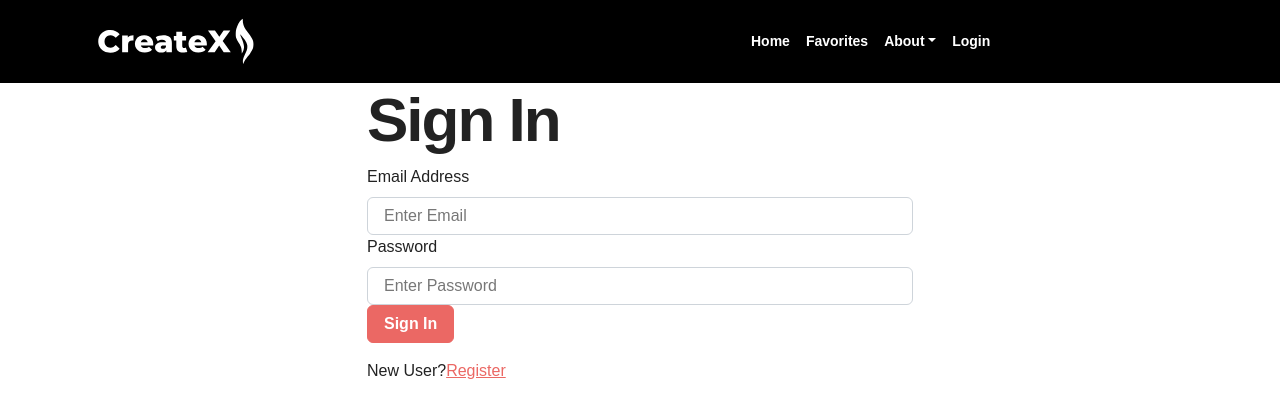
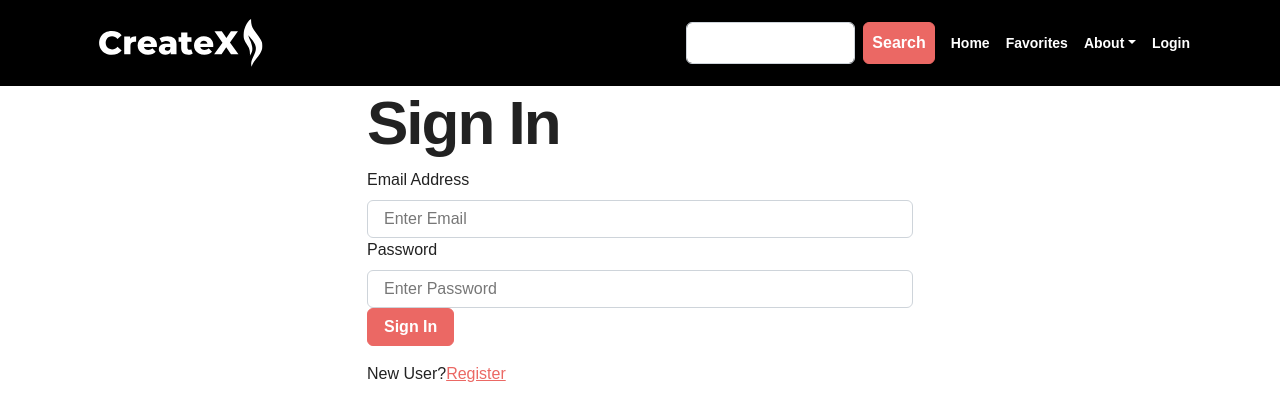
Before and after one commit to johannwest7012/CreateX, a React (Create React App) app in the folder frontend/: page /login in a window 1280 px wide. Shown: the top 420 px of the page. Built offline with nearby package versions, Linux system fonts and the light colour scheme; a web font is replaced by a local one.

Commit message:
Search box

```diff
--- a/frontend/src/actions/creatorActions.js
+++ b/frontend/src/actions/creatorActions.js
@@ -10,10 +10,10 @@ import {CREATOR_LIST_REQUEST,
 import axios from 'axios'
 
 
-export const listCreators = () => async (dispatch) => {
+export const listCreators = (keyword = '') => async (dispatch) => {
 try{
     dispatch({ type: CREATOR_LIST_REQUEST })
-    const { data } = await axios.get('/api/creators/')
+    const { data } = await axios.get(`/api/creators${keyword}`)
     dispatch({
         type:CREATOR_LIST_SUCCESS,
         payload: data
--- a/frontend/src/components/CreatorGrid.js
+++ b/frontend/src/components/CreatorGrid.js
@@ -24,7 +24,7 @@ function CreatorGrid() {
         {
             field: 'price',
             headerName: 'Price',
-            type: 'numebr',
+            type: 'number',
             valueFormatter: ({ value }) => {
               if (value === null) {
                 return '';
@@ -55,7 +55,6 @@ function CreatorGrid() {
             rows={rows}
             columns={columns}
             pageSize={5}
-            pagination={false}
             autoHeight
             checkboxSelection
             disableSelectionOnClick
--- a/frontend/src/components/Header.js
+++ b/frontend/src/components/Header.js
@@ -2,6 +2,7 @@ import React from 'react'
 import { useDispatch, useSelector } from 'react-redux'
 import { Image, Navbar, Nav, Container, Row, NavDropdown } from 'react-bootstrap'
 import {LinkContainer} from 'react-router-bootstrap'
+import SearchBox from './SearchBox'
 import { logout } from '../actions/userActions'
 // import myLogo from './CreateXlogo-white.svg'
 import myLogo from './logo_webflow.svg'
@@ -28,18 +29,22 @@ function Header() {
                     collapseOnSelect>
                 <Container>
 
-                    <LinkContainer to='/landing'>
+                    <LinkContainer to='/landing' style={{ height: '70px', width: '60%' }}>
                         <Navbar.Brand>
                             <img
                                 src={myLogo}
                                 alt='CreateX'
-                                style={{ maxHeight: '30%', maxWidth: '30%' }}
+                                style={{ maxHeight: '100%', maxWidth: '100%' }}
                             />
                         </Navbar.Brand>
                     </LinkContainer>
 
+
                     <Navbar.Toggle aria-controls="basic-navbar-nav" />
                     <Navbar.Collapse id="basic-navbar-nav">
+                        <SearchBox/>
+
+
                         <Nav className="mr-auto">
 
                             <LinkContainer to='/home'>
--- a/frontend/src/components/Loader.js
+++ b/frontend/src/components/Loader.js
@@ -12,7 +12,7 @@ function Loader() {
             margin: 'auto',
             display: 'block'
         }}>
-        <span className='sr-only'>Loading...</span>
+        <span className='sr-only'></span>
     </Spinner>
   )
 }
--- /dev/null
+++ b/frontend/src/components/SearchBox.js
@@ -0,0 +1,45 @@
+import React, {useState} from 'react'
+import {Button, Col, Form} from 'react-bootstrap'
+import {useHistory} from 'react-router-dom'
+import history from '../history'
+
+
+function SearchBox() {
+
+    const [keyword, setKeyword] = useState('')
+
+    const submitHandler = (e) => {
+        e.preventDefault()
+        if (keyword){
+            history.push(`/home/?keyword=${keyword}`)
+            window.location.reload()
+        }
+        else {
+            history.push(history.location.pathname)
+        }
+    }
+    return (
+        <Form onSubmit={submitHandler} style={{display:'flex'}}>
+            <Form.Control
+                type = 'text'
+                name = 'q'
+                onChange = {(e) => setKeyword(e.target.value)}
+                className =  'mr-sm-2 ml-sm-5'
+            >
+            </Form.Control>
+            <Col className='p-1'></Col>
+            <Button
+                type = 'submit'
+                variant='primary'
+                className='p-2'
+            >
+                Search
+            </Button>
+            <Col className='p-1'></Col>
+
+
+        </Form>
+    )
+}
+
+export default SearchBox
--- a/frontend/src/screens/HomeScreen.js
+++ b/frontend/src/screens/HomeScreen.js
@@ -7,6 +7,7 @@ import Message from '../components/Message'
 
 
 import { listCreators } from '../actions/creatorActions'
+import history from '../history'
 
 
 function HomeScreen() {
@@ -14,10 +15,13 @@ function HomeScreen() {
     const creatorList = useSelector(state => state.creatorList)
     const {error, loading, creators} = creatorList
 
+    let keyword = history.location.search
+    console.log(keyword)
+
     useEffect(()=> {
-        dispatch(listCreators())
+        dispatch(listCreators(keyword))
 
-    }, [dispatch])
+    }, [dispatch, keyword])
 
 
 
```
